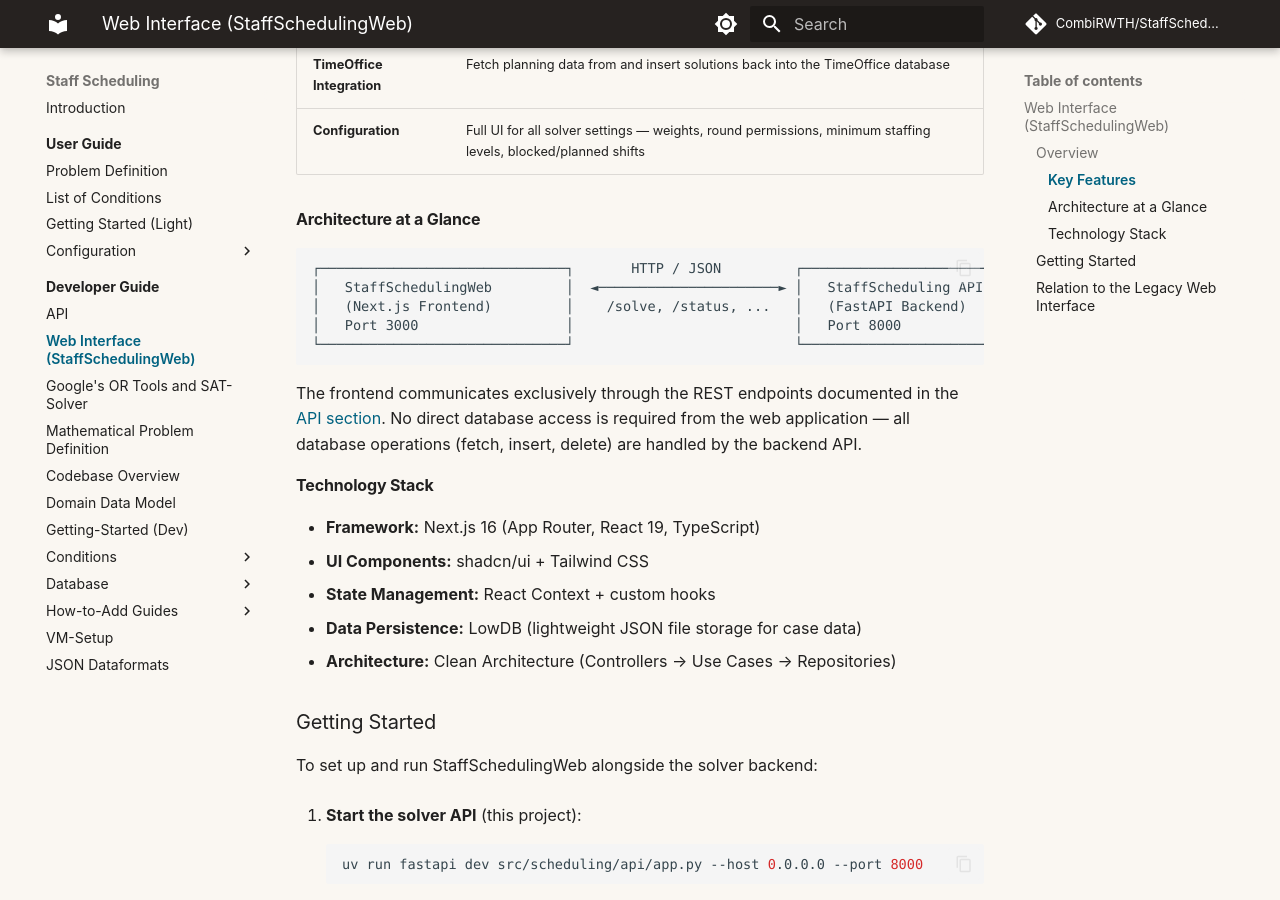
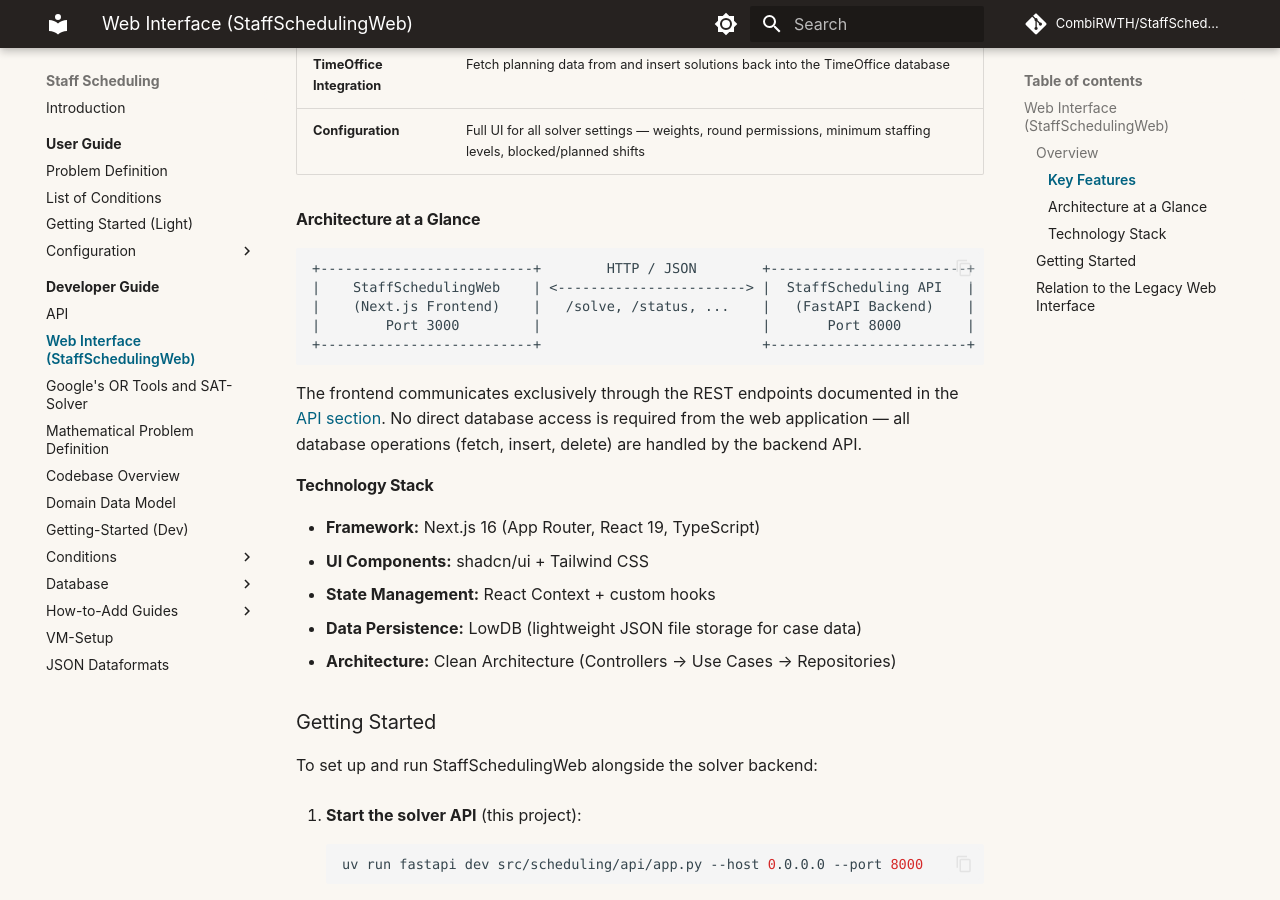
Before and after one commit to CombiRWTH/StaffScheduling, an MkDocs documentation site: the page built from docs/developer-view/web-interface.md, in a window 1280 px wide and 900 px high, scrolled down 884 px. Built offline with MkDocs 1.6.1 and Material for MkDocs 9.7.7, drawn with Linux system fonts in a browser that asks for light colours; comment, search, counter and statistics services are not loaded.

````diff
--- a/docs/developer-view/web-interface.md
+++ b/docs/developer-view/web-interface.md
@@ -22,12 +22,12 @@ StaffSchedulingWeb is a [Next.js](https://nextjs.org/) application (App Router)
 
 ### Architecture at a Glance
 
-```
-┌──────────────────────────────┐       HTTP / JSON         ┌──────────────────────────┐
-│   StaffSchedulingWeb         │  ◄──────────────────────► │   StaffScheduling API    │
-│   (Next.js Frontend)         │    /solve, /status, ...   │   (FastAPI Backend)      │
-│   Port 3000                  │                           │   Port 8000              │
-└──────────────────────────────┘                           └──────────────────────────┘
+```text
++--------------------------+        HTTP / JSON        +------------------------+
+|    StaffSchedulingWeb    | <-----------------------> |  StaffScheduling API   |
+|    (Next.js Frontend)    |   /solve, /status, ...    |   (FastAPI Backend)    |
+|        Port 3000         |                           |       Port 8000        |
++--------------------------+                           +------------------------+
 ```
 
 The frontend communicates exclusively through the REST endpoints documented in the [API section](./api.md). No direct database access is required from the web application — all database operations (fetch, insert, delete) are handled by the backend API.
````
Also changed, not shown: docs/index.md (+13 -0 lines), 4 other files.
